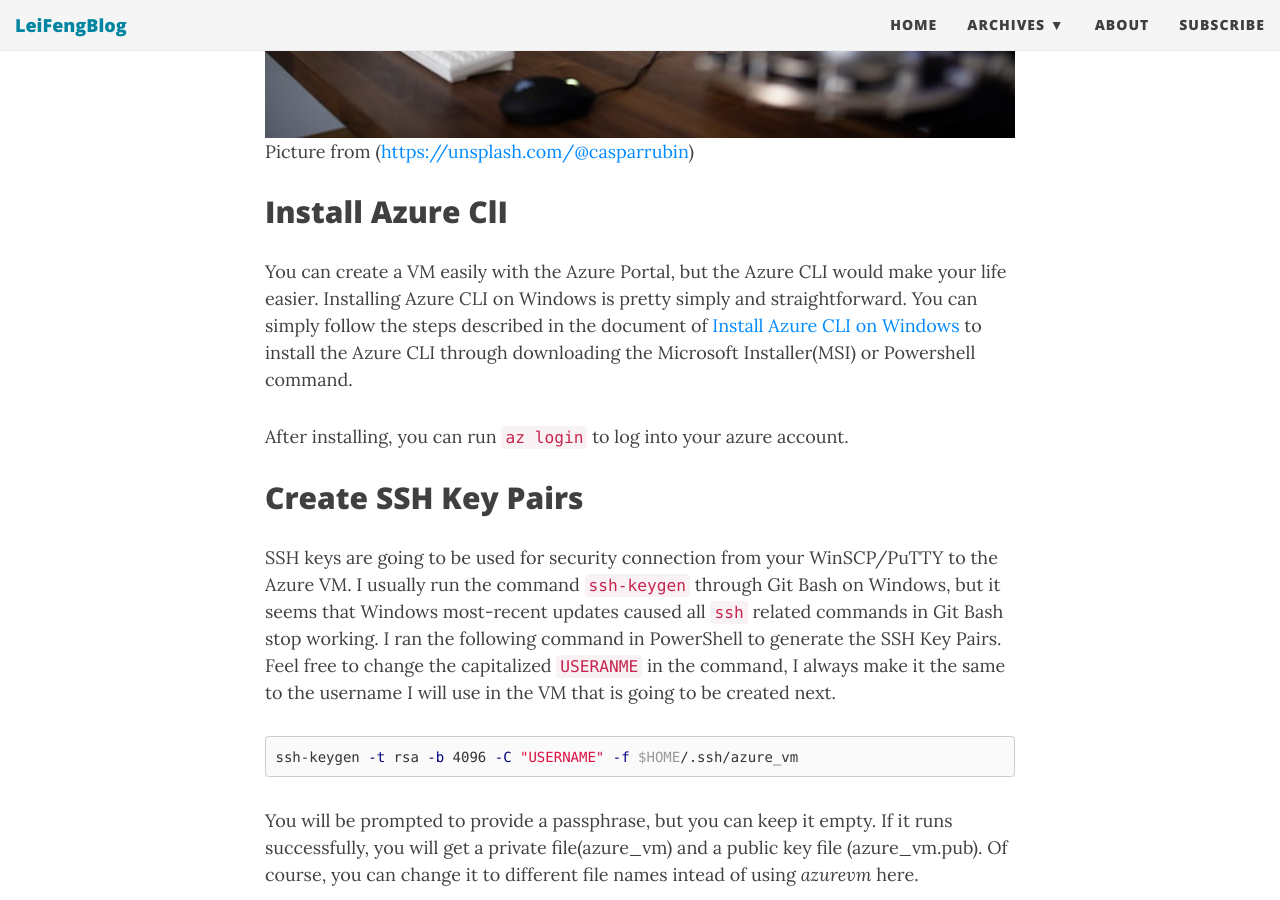
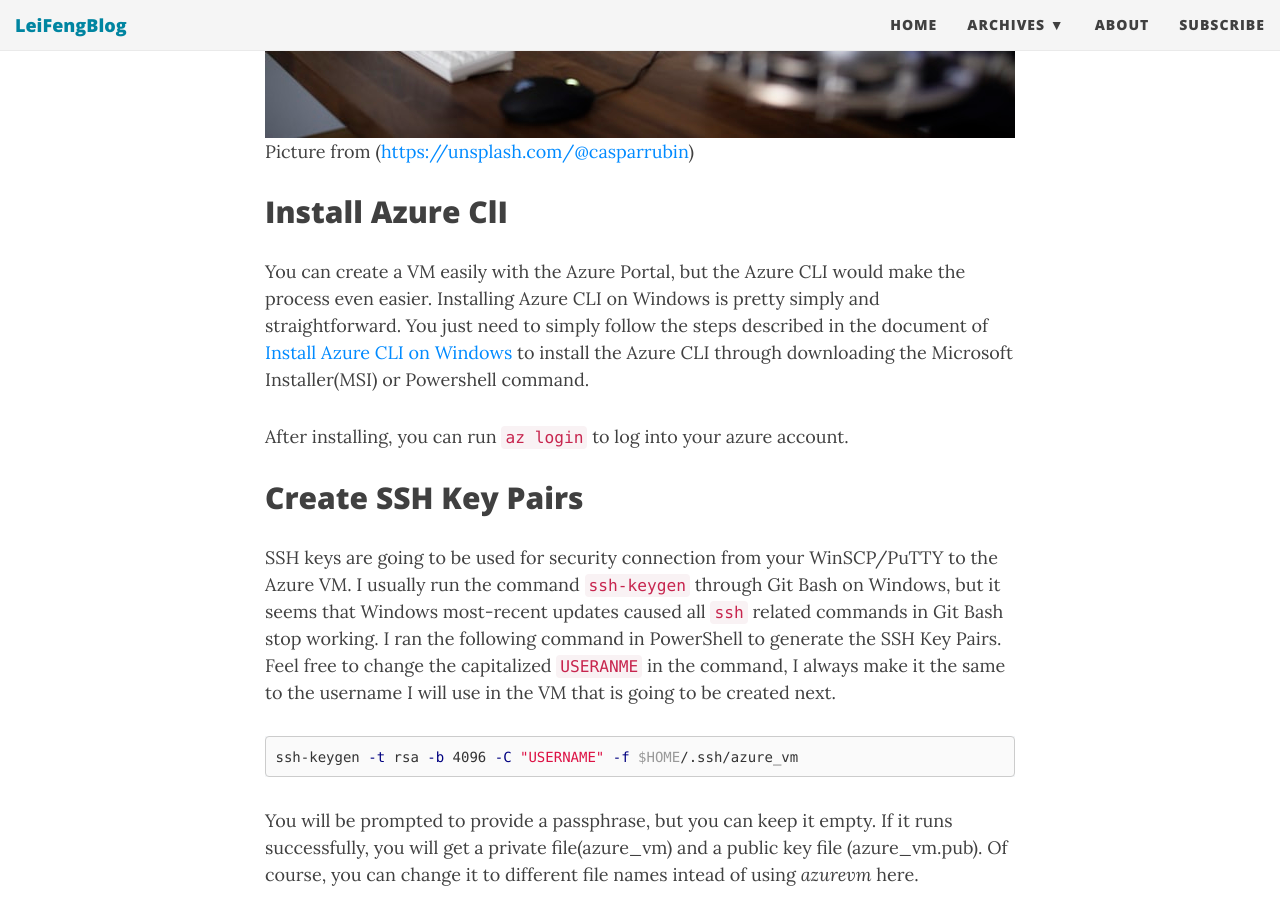
Before and after one commit to stonefl/stonefl.github.io, a Jekyll site: the page built from _posts/2020-10-01-create-and-connect-to-azure-vm-under-company-proxy.md, in a window 1280 px wide and 900 px high, scrolled down 926 px. Built offline with Jekyll 4.4.1, drawn with Linux system fonts in a browser that asks for light colours; nearby versions of some CDN libraries; comment, search, counter and statistics services are not loaded.

Commit message:
Update 2020-10-01-create-and-connect-to-azure-vm-under-company-proxy.md

```diff
--- a/_posts/2020-10-01-create-and-connect-to-azure-vm-under-company-proxy.md
+++ b/_posts/2020-10-01-create-and-connect-to-azure-vm-under-company-proxy.md
@@ -17,7 +17,7 @@ To learn Microsoft Azure Virtual Machine, the first thing you want to try might
 Picture from ([https://unsplash.com/@casparrubin](https://unsplash.com/photos/0qvBNep1Y04))
 
 ## Install Azure ClI
-You can create a VM easily with the Azure Portal, but the Azure CLI would make your life easier. Installing Azure CLI on Windows is pretty simply and straightforward. You can simply follow the steps described in the document of [Install Azure CLI on Windows](https://docs.microsoft.com/en-us/cli/azure/install-azure-cli-windows?tabs=azure-cli) to install the Azure CLI through downloading the Microsoft Installer(MSI) or Powershell command.
+You can create a VM easily with the Azure Portal, but the Azure CLI would make the process even easier. Installing Azure CLI on Windows is pretty simply and straightforward. You just need to simply follow the steps described in the document of [Install Azure CLI on Windows](https://docs.microsoft.com/en-us/cli/azure/install-azure-cli-windows?tabs=azure-cli) to install the Azure CLI through downloading the Microsoft Installer(MSI) or Powershell command.
 
 After installing, you can run `az login` to log into your azure account.
 
```
